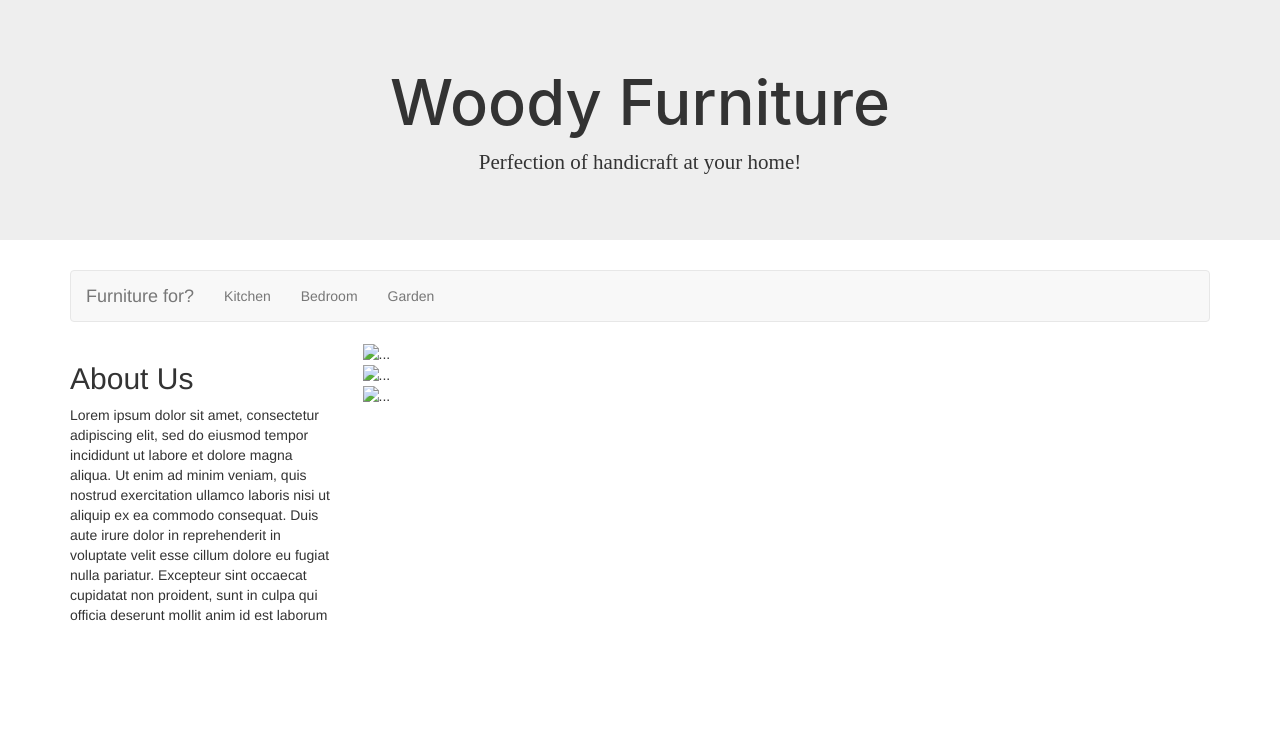
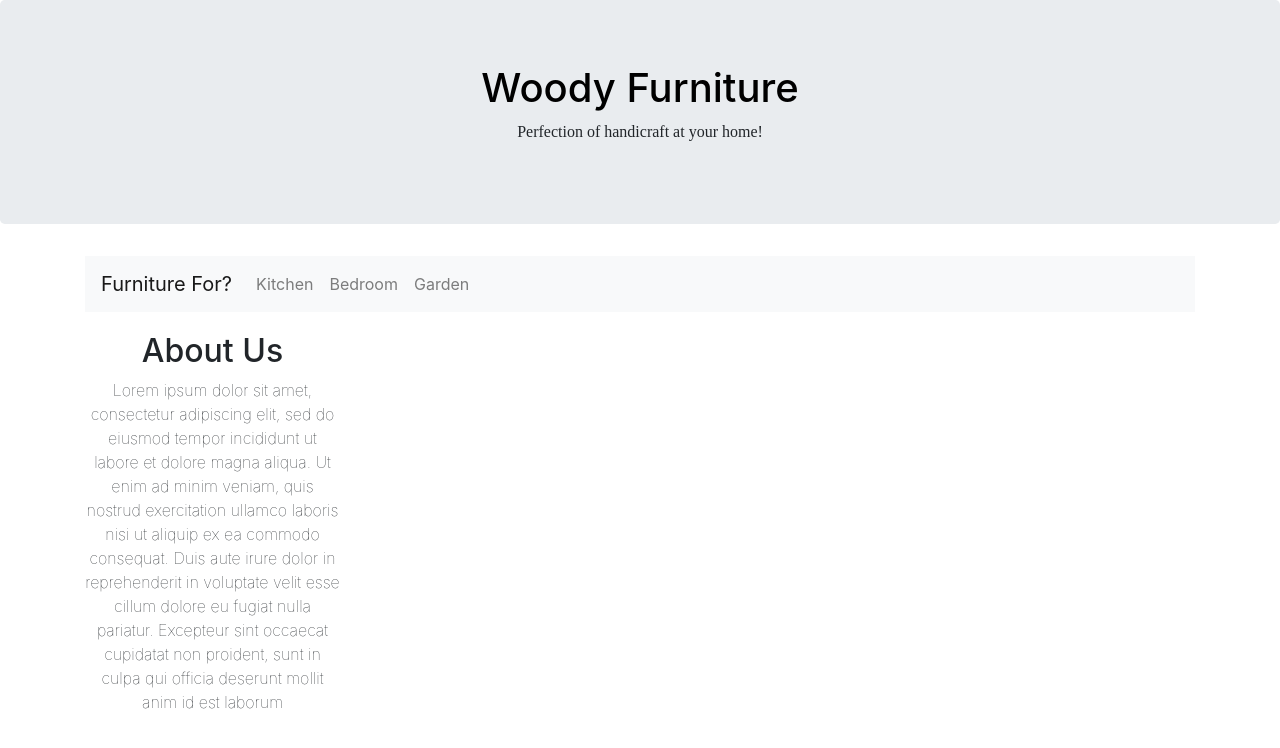
Before and after one commit to dairab444/project0, a plain HTML site: page home.html in a window 1280 px wide. Drawn offline with nearby package versions, Linux system fonts and the light colour scheme.

Commit message:
removed previous navbar and added new. NAVBAR AND ABOUT BAR

```diff
--- a/home.html
+++ b/home.html
@@ -4,63 +4,47 @@
         <title>Woody Furniture - Home</title>
         <link rel="stylesheet" href="home.css">
         <meta name="viewport" content="width=device-width, initial-scale=1">
-        <link rel="stylesheet" href="https://maxcdn.bootstrapcdn.com/bootstrap/3.4.1/css/bootstrap.min.css">
-    </head>
+        <link rel="stylesheet" href="https://maxcdn.bootstrapcdn.com/bootstrap/4.5.0/css/bootstrap.min.css">
+        <script src="https://ajax.googleapis.com/ajax/libs/jquery/3.5.1/jquery.min.js"></script>
+        <script src="https://cdnjs.cloudflare.com/ajax/libs/popper.js/1.16.0/umd/popper.min.js"></script>
+        <script src="https://maxcdn.bootstrapcdn.com/bootstrap/4.5.0/js/bootstrap.min.js"></script>
+      </head>
     <body>
         <div class = "jumbotron">
-            <h1>Woody Furniture</h1>
+            <a href="?" id="header" ><h1>Woody Furniture</h1></a>
             <p>Perfection of handicraft at your home!</p>
         </div>
 
-        <div class = "container">
-            <nav class="navbar navbar-default">
-                <div class="container-fluid">
-                  <div class="navbar-header">
-                    <a class="navbar-brand" href="#">Furniture for?</a>
-                  </div>
-                  <ul class="nav navbar-nav navbar-default" >
-                    <li><a href="#">Kitchen</a></li>
-                    <li><a href="#">Bedroom</a></li>
-                    <li><a href="#">Garden</a></li>
-                  </ul>
-                </div>
-              </nav>
+        <div class="container" id="collapsibleNavbar">
+          <nav class="navbar navbar-expand-md bg-light navbar-light justify-content-center sticky-top">
+            <a class="navbar-brand disabled" href="#">Furniture For?</a>
+            <button class="navbar-toggler" type="button" data-toggle="collapse" data-target="#collapsibleNavbar">
+              <span class="navbar-toggler-icon"></span>
+            </button>
+            <div class="collapse navbar-collapse" id="collapsibleNavbar">
+              <ul class="navbar-nav">
+                <li class="nav-item">
+                  <a class="nav-link" href="#">Kitchen</a>
+                </li>
+                <li class="nav-item">
+                  <a class="nav-link" href="#">Bedroom</a>
+                </li>
+                <li class="nav-item">
+                  <a class="nav-link" href="#">Garden</a>
+                </li>
+              </ul>
+            </div>
+          </nav>
         </div>
 
         <div class="container">
           <div class = "row">
-            <div class = "col-lg-3 col-sm-6 col-xs-12">
+            <div class = "col-lg-3 col-sm-6 col-xs-12" id="about">
               <h2>About Us</h2>
-              <p id="about">
+              <p>
                 Lorem ipsum dolor sit amet, consectetur adipiscing elit, sed do eiusmod tempor incididunt ut labore et dolore magna aliqua. Ut enim ad minim veniam, quis nostrud exercitation ullamco laboris nisi ut aliquip ex ea commodo consequat. Duis aute irure dolor in reprehenderit in voluptate velit esse cillum dolore eu fugiat nulla pariatur. Excepteur sint occaecat cupidatat non proident, sunt in culpa qui officia deserunt mollit anim id est laborum
               </p>
             </div>
-            <div class = "col-lg-9 col-sm-6 col-xs-12">
-              <div id="carouselExampleFade" class="carousel slide carousel-fade" data-ride="carousel">
-                <div class="carousel-inner">
-                  <div class="carousel-item active">
-                    <img src="images/kitchen0.jpg" class="d-block w-100" alt="...">
-                  </div>
-                  <div class="carousel-item">
-                    <img src="images/bed0.jpg" class="d-block w-100" alt="...">
-                  </div>
-                  <div class="carousel-item">
-                    <img src="images/kitchen1.jpg" class="d-block w-100" alt="...">
-                  </div>
-                </div>
-                <a class="carousel-control-prev" href="#carouselExampleFade" role="button" data-slide="prev">
-                  <span class="carousel-control-prev-icon" aria-hidden="true"></span>
-                  <span class="sr-only">Previous</span>
-                </a>
-                <a class="carousel-control-next" href="#carouselExampleFade" role="button" data-slide="next">
-                  <span class="carousel-control-next-icon" aria-hidden="true"></span>
-                  <span class="sr-only">Next</span>
-                </a>
-              </div>
-            </div>
-        </div>
-
-        </div>
 
     </body>
 </html>
--- a/home.scss
+++ b/home.scss
@@ -28,3 +28,15 @@ $font-family-sans-serif:
         text-justify: newspaper;
     }
 }
+
+.navbar{
+    margin-bottom:20px;
+}
+
+#header{
+    color:#000;
+    a:hover{
+        color:#000;
+        text-decoration:none;
+    }
+}
```
Also changed, not shown: home.css.
